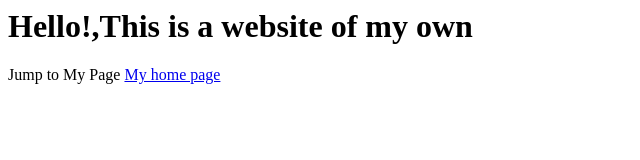
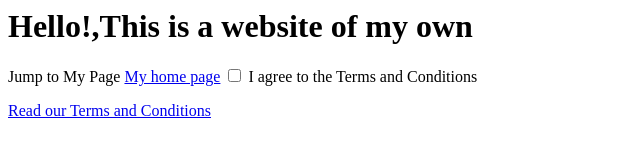
Before and after one commit to Dong8jing8yu/Dong8jing8yu.github.io, a plain HTML site: page index.html in a window 1280 px wide. Shown: the whole page, without its empty margins (0-640 px from the left). Drawn offline with Linux system fonts and the light colour scheme.

Commit message:
Update index.html

```diff
--- a/index.html
+++ b/index.html
@@ -4,6 +4,13 @@
       <h1>Hello!,This is a website of my own</h1>
       <a>Jump to My Page</a>
 <a href="https://github.com/Don8jing8yu">My home page</a>
+      <label for="tac">
+  <input id="tac" type="checkbox" name="terms-and-conditions">
+  I agree to the Terms and Conditions
+</label>
+<p>
+  <a href="terms-and-conditions.html">Read our Terms and Conditions</a>
+</p>
 
     </body>
   </head>
```
